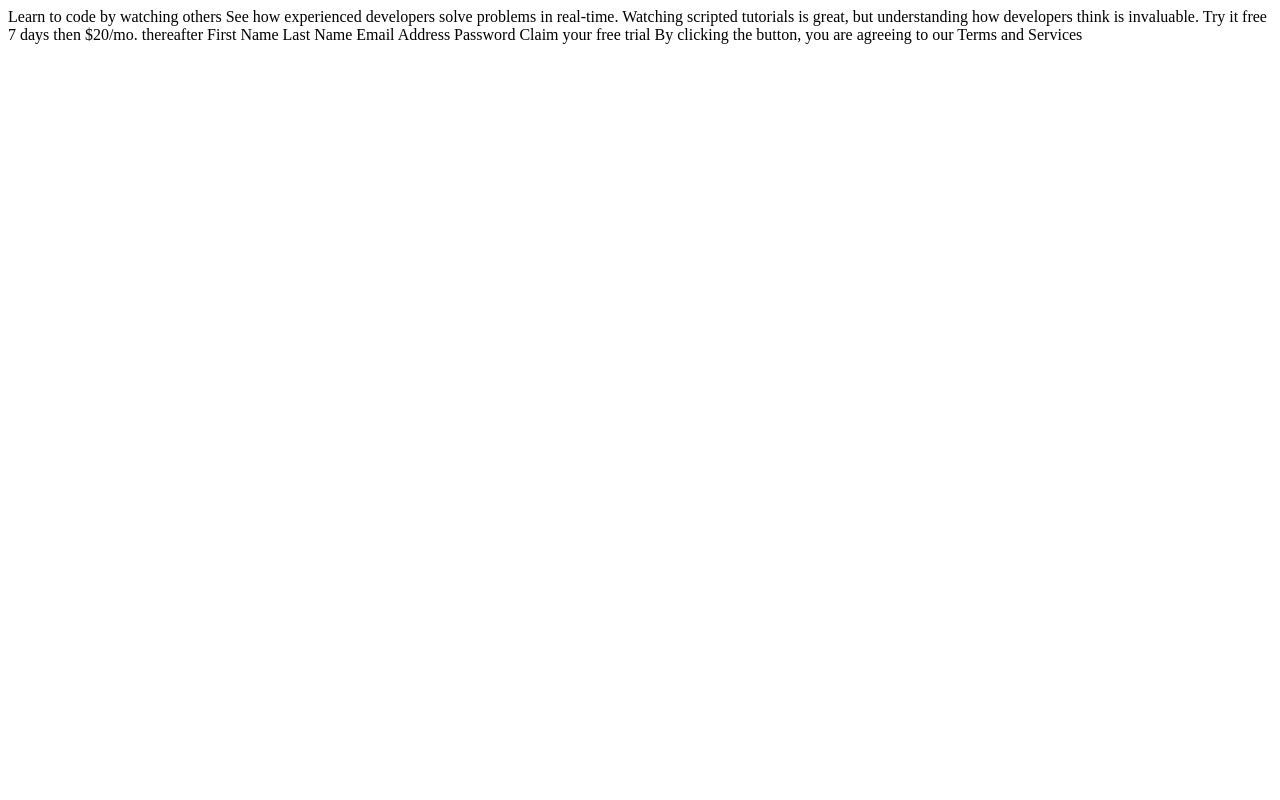
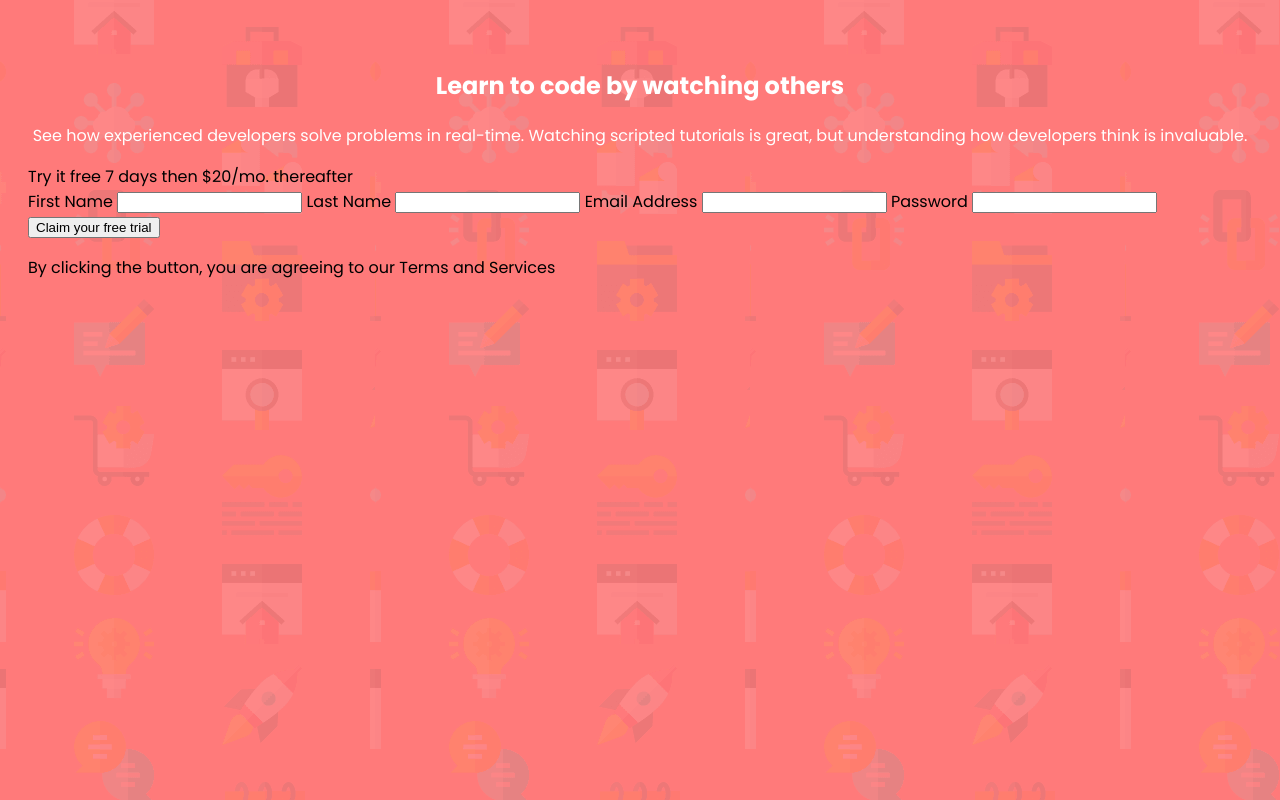
Before and after one commit to NicholasEwing/intro-component-with-signup-form, a plain HTML site: page index.html in a window 1280 px wide. Drawn offline with Linux system fonts and the light colour scheme.

Commit message:
Adds font, initial html structure, finishes text container styles

```diff
--- a/index.html
+++ b/index.html
@@ -4,7 +4,14 @@
     <meta charset="UTF-8" />
     <meta name="viewport" content="width=device-width, initial-scale=1.0" />
     <!-- displays site properly based on user's device -->
+    <link rel="preconnect" href="https://fonts.googleapis.com" />
+    <link rel="preconnect" href="https://fonts.gstatic.com" crossorigin />
+    <link
+      href="https://fonts.googleapis.com/css2?family=Poppins:wght@400;500;600;700&display=swap"
+      rel="stylesheet"
+    />
 
+    <link rel="stylesheet" href="style.css" />
     <link
       rel="icon"
       type="image/png"
@@ -15,11 +22,28 @@
     <title>Frontend Mentor | Intro component with sign up form</title>
   </head>
   <body>
-    Learn to code by watching others See how experienced developers solve
-    problems in real-time. Watching scripted tutorials is great, but
-    understanding how developers think is invaluable. Try it free 7 days then
-    $20/mo. thereafter First Name Last Name Email Address Password Claim your
-    free trial By clicking the button, you are agreeing to our Terms and
-    Services
+    <section class="text-container">
+      <h1>Learn to code by watching others</h1>
+      <p>
+        See how experienced developers solve problems in real-time. Watching
+        scripted tutorials is great, but understanding how developers think is
+        invaluable.
+      </p>
+    </section>
+    <div class="free-trial-card">
+      Try it free 7 days then $20/mo. thereafter
+    </div>
+    <form class="free-trial-form">
+      <label>First Name</label>
+      <input type="text" name="First Name" id="First Name" />
+      <label>Last Name</label>
+      <input type="text" name="Last Name" id="Last Name" />
+      <label>Email Address</label>
+      <input type="email" name="email" id="email" />
+      <label>Password</label>
+      <input type="password" name="password" id="password" />
+      <button type="submit">Claim your free trial</button>
+      <p>By clicking the button, you are agreeing to our Terms and Services</p>
+    </form>
   </body>
 </html>
--- /dev/null
+++ b/style.css
@@ -0,0 +1,16 @@
+body {
+  background-image: url("./images/bg-intro-mobile.png");
+  background-color: hsl(0, 100%, 74%);
+  font-family: "Poppins", sans-serif;
+  padding: 40px 20px;
+}
+
+p,
+label {
+  font-size: 16px;
+}
+
+.text-container {
+  color: white;
+  text-align: center;
+}
```
